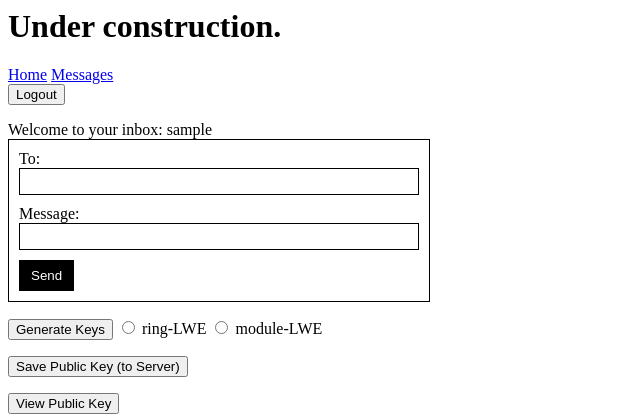
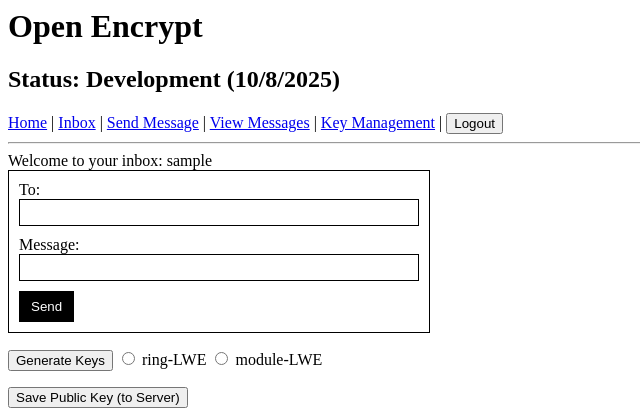
Before and after one commit to Open-Encrypt/open-encrypt-web, a PHP site: page /inbox.php in a window 1280 px wide. Shown: the top 420 px of the page, without its empty margins (0-640 px from the left). Run offline with PHP 8.4, Linux system fonts and the light colour scheme; the visitor is signed in with stand-in values (Sample User, id 1).

Commit message:
create three files for separation
the three main features

["send_message", view_messages", "key_generation"]

should be separated out into three separate tabs with corresponding files.

```diff
--- a/inbox.php
+++ b/inbox.php
@@ -21,13 +21,21 @@
         <title>Open Encrypt</title>
     </head>
     <body>
-    <h1>Under construction.</h1>
+    <h1>Open Encrypt</h1>
+    <h2>Status: Development (10/8/2025)</h2>
 
-    <a href="index.html">Home</a>
-    <a href="inbox.php">Messages</a>
-    <form method="post">
-        <input type="submit" name="logout" class="button" value="Logout" />
-    </form>
+    <div>
+        <a href="index.html">Home</a> |
+        <a href="inbox.php">Inbox</a> |
+        <a href="send_message.php">Send Message</a> |
+        <a href="view_messages.php">View Messages</a> |
+        <a href="key_management.php">Key Management</a> |
+
+        <form method="post" style="display:inline; margin:0;">
+            <input type="submit" name="logout" value="Logout" style="cursor:pointer;">
+        </form>
+    </div>
+    <hr>
 
     <?php
     if (isset($_SESSION['user'])) {
--- a/index.html
+++ b/index.html
@@ -3,7 +3,9 @@
         <title>Open Encrypt</title>
     </head>
     <body>
-        <h1>Under construction.</h1>
+        <h1>Open Encrypt</h1>
+        <h2>Status: Development (10/8/2025)</h2>
+        <p>Welcome to Open Encrypt, an encrypted messaging platform. Please log in or create an account to continue.</p>
     </body>
 
     <form action="login.php">
```
Also changed, not shown: key_management.php (added), send_message.php (added), view_messages.php (added).
